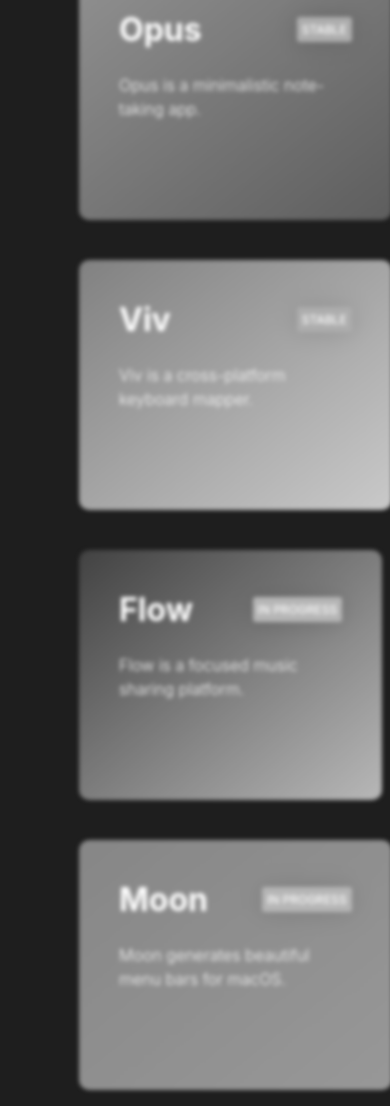
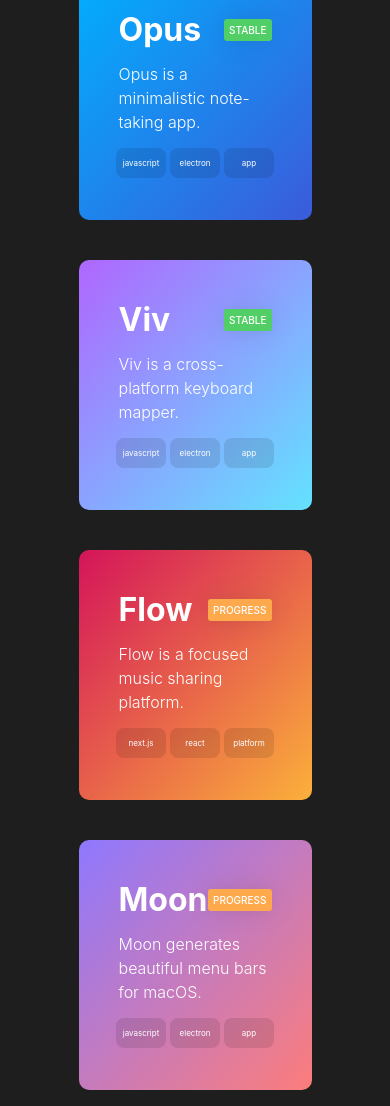
Before and after one commit to pacocoursey/site, a plain HTML site: page index.html in a window 390 px wide. Shown: the part 894-2000 px from the top of the page. Drawn offline with Linux system fonts and the light colour scheme.

Commit message:
mobile improvements

```diff
--- a/index.html
+++ b/index.html
@@ -118,7 +118,7 @@
           <div class="project flow">
             <div class="title">
               <div class="name">Flow</div>
-              <div class="status progress">in progress</div>
+              <div class="status progress">progress</div>
             </div>
 
             <div class="description">
@@ -138,7 +138,7 @@
             <div class="project moon">
               <div class="title">
                 <div class="name">Moon</div>
-                <div class="status progress">in progress</div>
+                <div class="status progress">progress</div>
               </div>
 
               <div class="description">
@@ -154,7 +154,7 @@
           </a>
         </div>
 
-        <div class="project-wrapper full" data-aos="fade-up" data-aos-anchor-placement="top-center" data-aos-offset="-210">
+        <div class="project-wrapper" data-aos="fade-up" data-aos-anchor-placement="top-center" data-aos-offset="-210">
           <a href="http://f2prs.com" target="_blank">
             <div class="project f2prs">
               <div class="title">
--- a/style.css
+++ b/style.css
@@ -62,7 +62,7 @@
 }
 
 section.inset {
-  padding: 0 calc(10% + 20px);
+  padding: 0 15%;
 }
 
 .center {
@@ -141,6 +141,11 @@
   transition: background-color 200ms;
 }
 
+.mobile-links .link {
+  height: 30px;
+  width: 30px;
+}
+
 .introduction .link img,
 .introduction .link svg,
 .mobile-links .link img,
@@ -174,7 +179,7 @@
 .mobile-links {
   position: absolute;
   top: 40px;
-  right: calc(10% + 20px);
+  right: 15%;
   display: flex;
   flex-direction: row;
   justify-content: center;
@@ -215,13 +220,12 @@
   filter: grayscale(1) blur(2px);
   -webkit-filter: grayscale(1) blur(2px);
   -webkit-transform-style: preserve-3d;
-  -webkit-transform: translateZ(0, 0, 0);
+  -webkit-transform: translateZ(0);
   -webkit-perspective: 1000;
   -webkit-backface-visibility: hidden;
   color: #fff;
   border-radius: 10px;
   padding: 40px;
-  background: #f1f3f5;
   display: flex;
   flex-direction: column;
   justify-content: space-between;
@@ -284,6 +288,7 @@
   justify-content: flex-start;
   align-items: center;
   margin: 0 -5px;
+  flex-shrink: 1;
 }
 
 .tag {
@@ -347,12 +352,14 @@
   background-image: linear-gradient(to bottom right, #606c88, #3f4c6b);
 }
 
+/* Large width */
 @media screen and (min-width: 1250px) {
   .introduction .name {
-    font-size: 100px !important;
+    font-size: 100px;
   }
 }
 
+/* Small width */
 @media screen and (max-width: 900px) {
   .links {
     display: none !important;
@@ -361,4 +368,27 @@
   .mobile-links {
     visibility: visible;
   }
+
+  .project {
+    filter: none;
+  }
+
+  .status {
+    font-size: 10px;
+    overflow: hidden;
+    text-overflow: ellipsis;
+    white-space: nowrap;
+  }
+
+  .tags {
+    justify-content: center;
+  }
+
+  .tag {
+    opacity: 1;
+    margin: 2px;
+    transform: translateY(0);
+    padding: 10px 2px;
+    font-size: 8px;
+  }
 }
```
